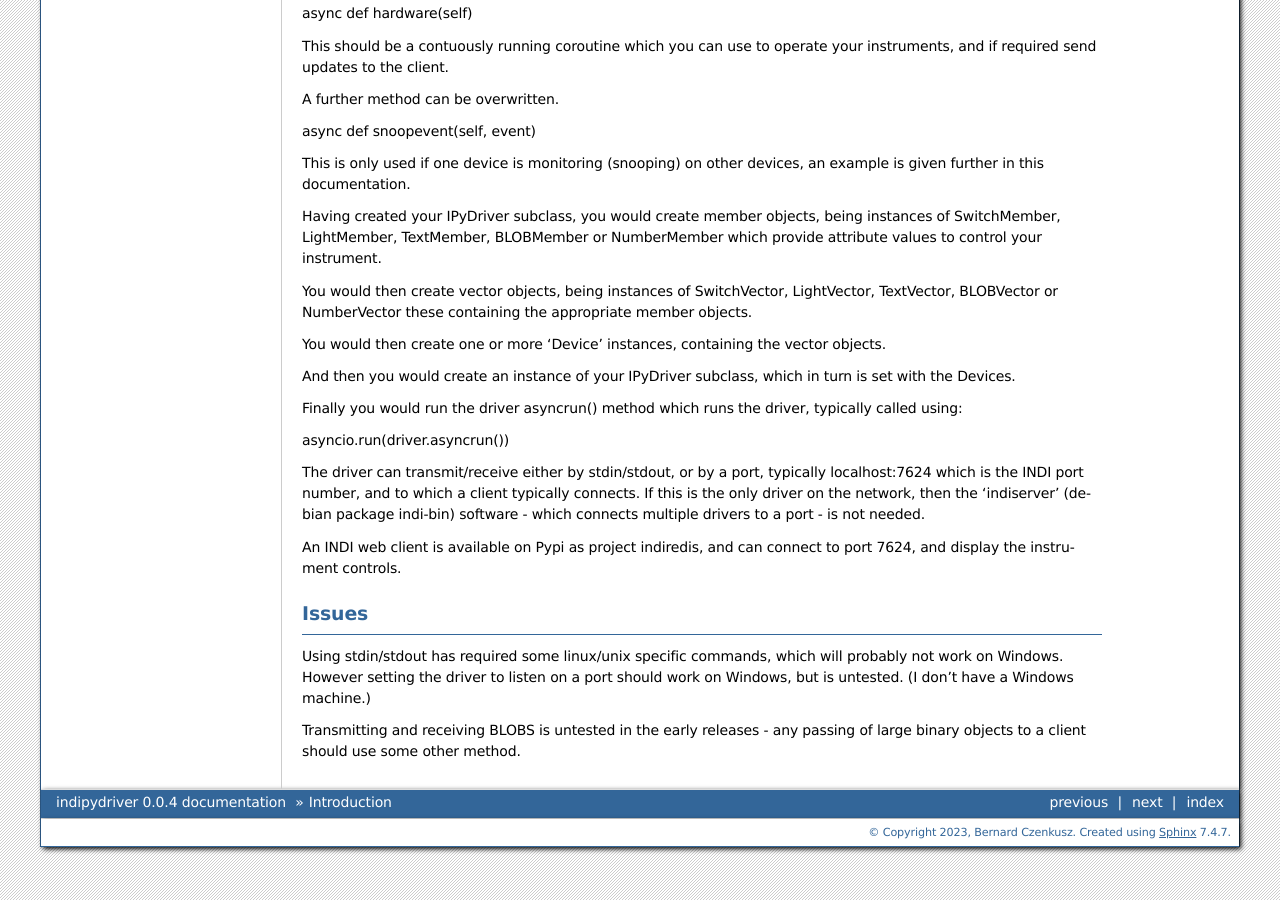
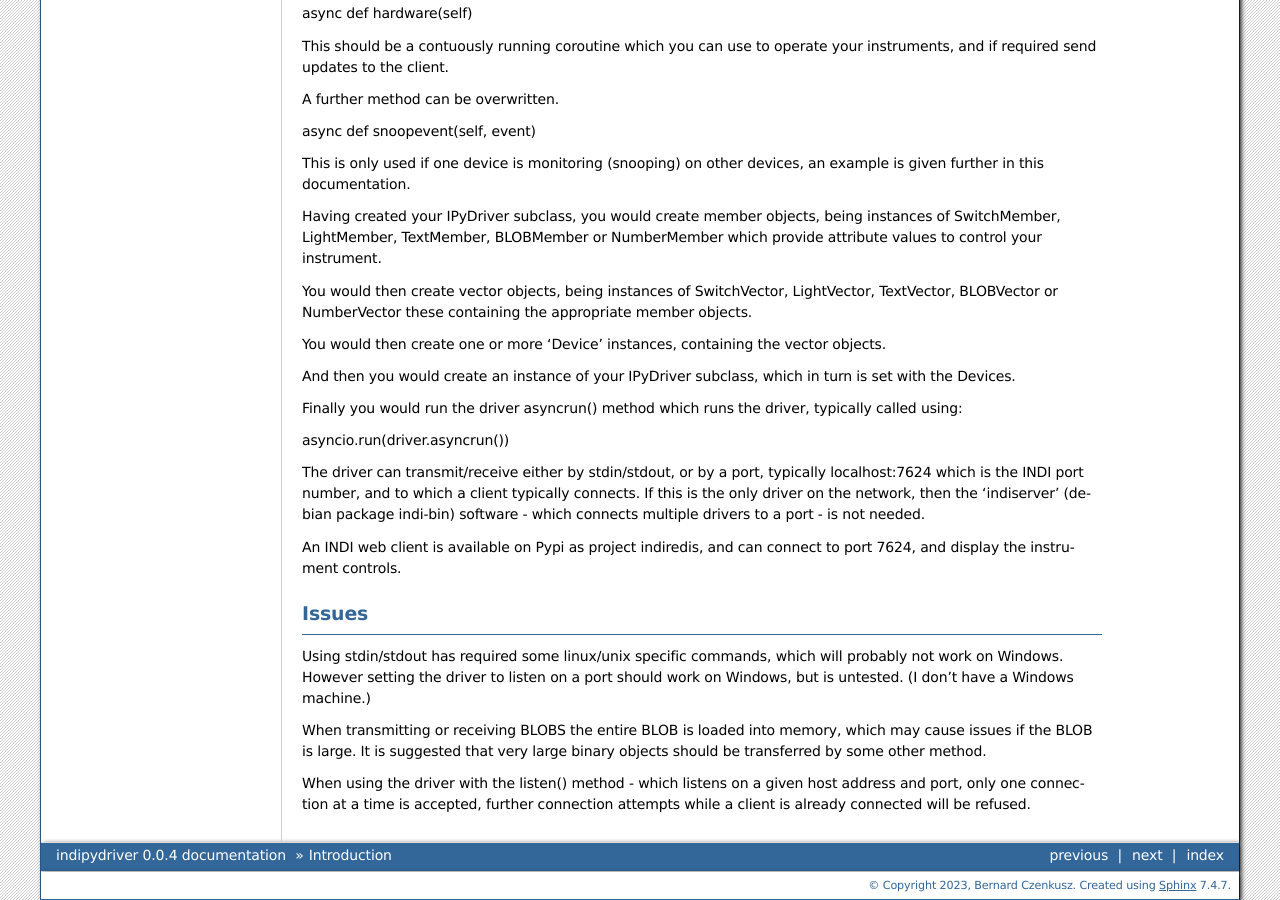
Before and after one commit to bernie-skipole/indipydriver, a Sphinx documentation site: the page built from docs/source/usage/introduction.rst, in a window 1280 px wide and 900 px high, scrolled down 718 px. Built offline with Sphinx 7.4.7, drawn with Linux system fonts in a browser that asks for light colours.

Commit message:
docs change

```diff
--- a/docs/source/usage/introduction.rst
+++ b/docs/source/usage/introduction.rst
@@ -60,4 +60,6 @@ Issues
 
 Using stdin/stdout has required some linux/unix specific commands, which will probably not work on Windows. However setting the driver to listen on a port should work on Windows, but is untested. (I don't have a Windows machine.)
 
-Transmitting and receiving BLOBS is untested in the early releases - any passing of large binary objects to a client should use some other method.
+When transmitting or receiving BLOBS the entire BLOB is loaded into memory, which may cause issues if the BLOB is large. It is suggested that very large binary objects should be transferred by some other method.
+
+When using the driver with the listen() method - which listens on a given host address and port, only one connection at a time is accepted, further connection attempts while a client is already connected will be refused.
```
